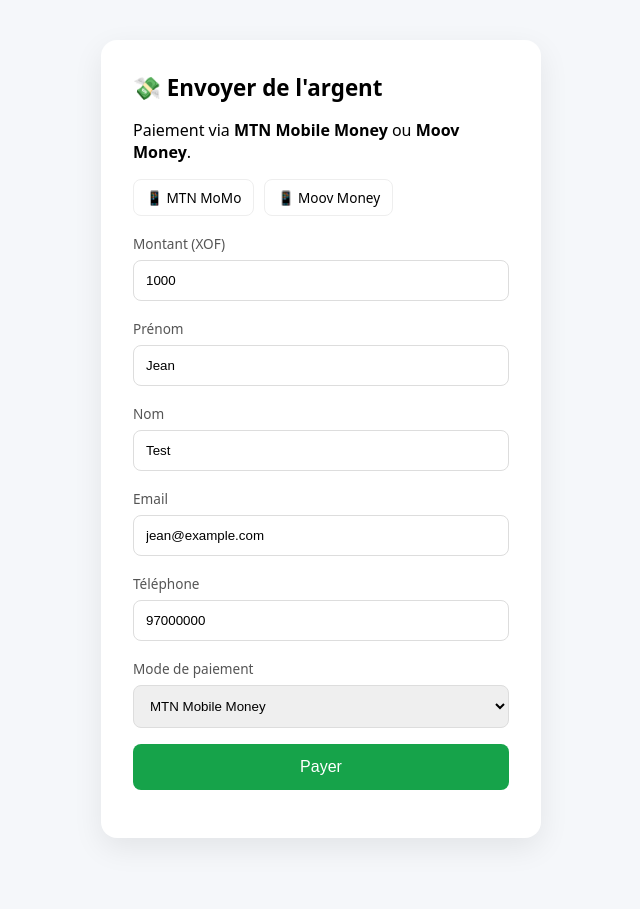
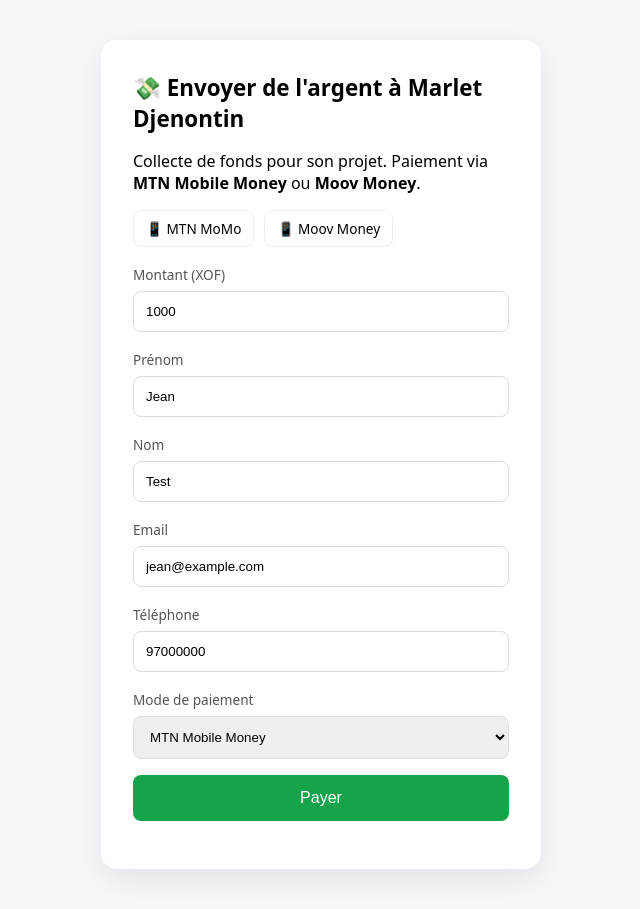
Before and after one commit to autokompetenz/fedapay-test, a website: page index.html in a window 1280 px wide. Shown: the whole page, without its empty margins (319-959 px from the left). Before the commit the page ends 878 px from the top, so only its background shows below. Drawn offline with Linux system fonts and the light colour scheme.

Commit message:
Fundraising page for Marlet Djenontin

```diff
--- a/api/create-payment.js
+++ b/api/create-payment.js
@@ -16,7 +16,7 @@ export default async function handler(req, res) {
       method: 'POST',
       headers,
       body: JSON.stringify({
-        description: `Paiement de ${amount} XOF`,
+        description: `Collecte pour Marlet Djenontin - ${amount} XOF`,
         amount: Number(amount),
         currency: { iso: 'XOF' },
         callback_url: 'https://fedapay-test.vercel.app/api/webhook',
--- a/index.html
+++ b/index.html
@@ -3,7 +3,7 @@
 <head>
   <meta charset="UTF-8">
   <meta name="viewport" content="width=device-width, initial-scale=1.0">
-  <title>Envoyer de l'argent — FedaPay Test</title>
+  <title>Envoyer de l'argent à Marlet Djenontin</title>
   <style>
     * { box-sizing: border-box; }
     body { font-family: system-ui, sans-serif; background: #f5f7fa; margin: 0; padding: 40px 20px; }
@@ -20,8 +20,8 @@
 </head>
 <body>
   <div class="card">
-    <h1>💸 Envoyer de l'argent</h1>
-    <p>Paiement via <strong>MTN Mobile Money</strong> ou <strong>Moov Money</strong>.</p>
+    <h1>💸 Envoyer de l'argent à <strong>Marlet Djenontin</strong></h1>
+    <p>Collecte de fonds pour son projet. Paiement via <strong>MTN Mobile Money</strong> ou <strong>Moov Money</strong>.</p>
     <div class="methods">
       <span>📱 MTN MoMo</span><span>📱 Moov Money</span>
     </div>
```
